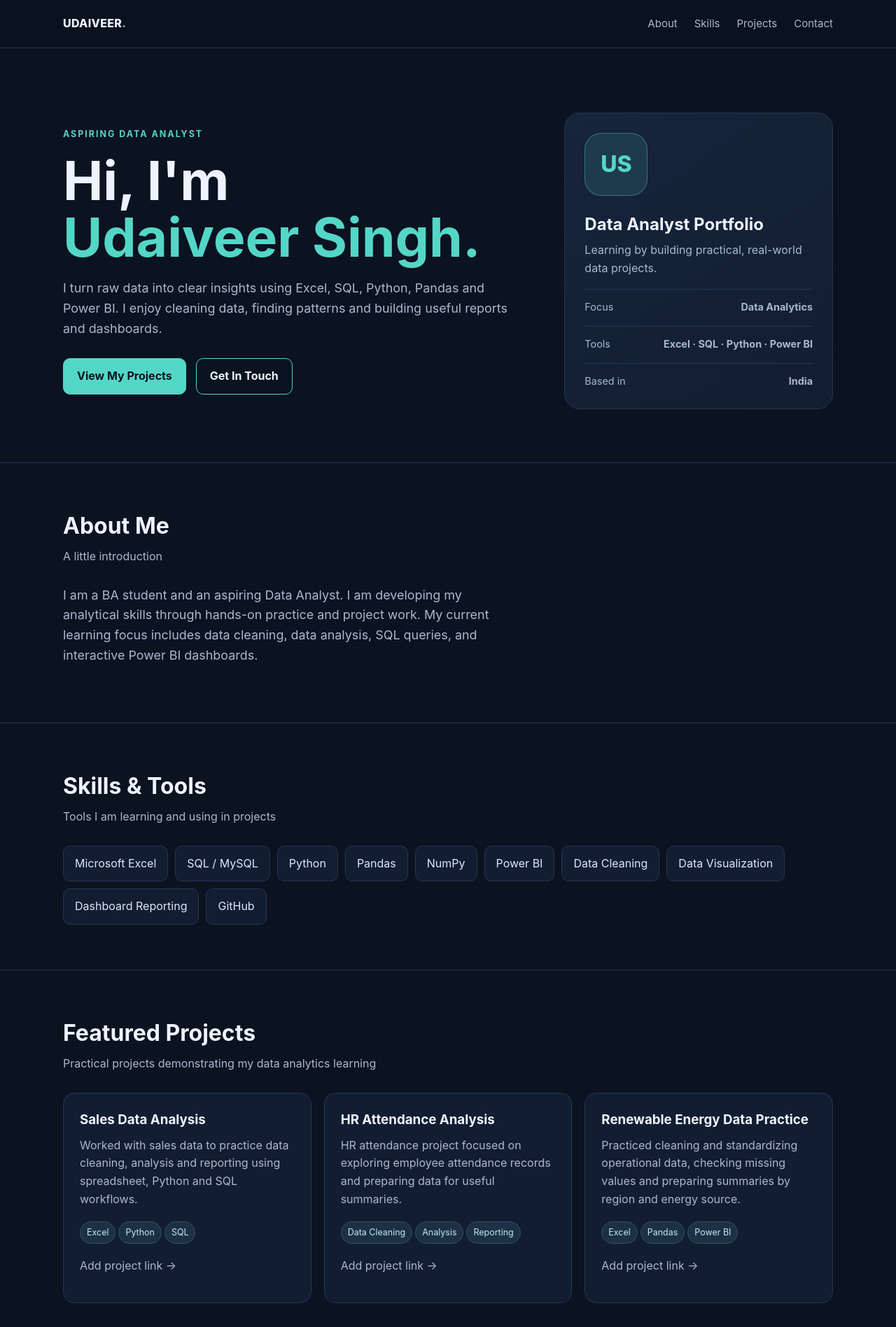
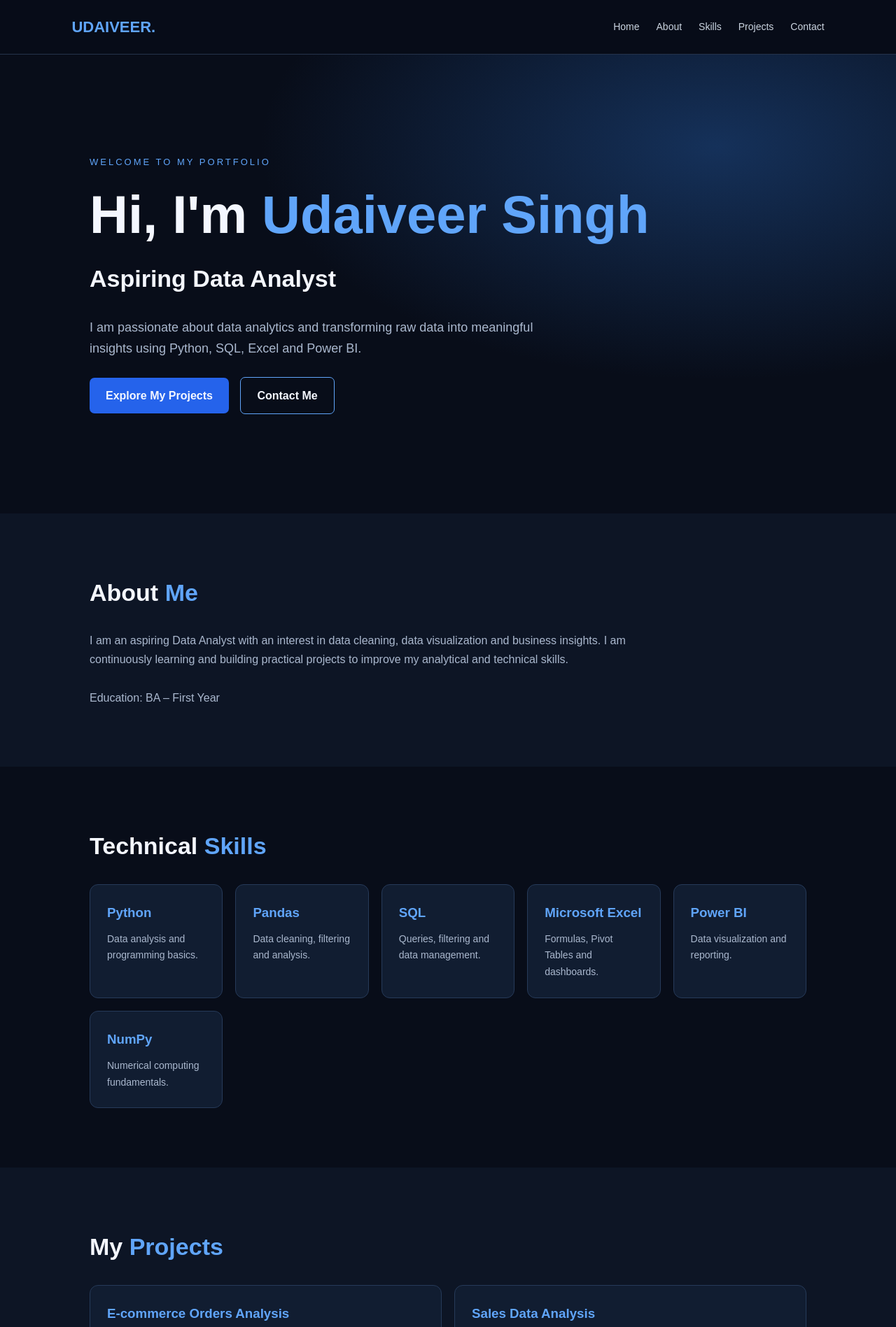
Before and after one commit to udaiveersingh08/udaiveer_portfolio, a plain HTML site: page index.html in a window 1280 px wide. Shown: the top 1897 px of the page at 70% size. Drawn offline with Linux system fonts and the light colour scheme.

Commit message:
Update index.html

```diff
--- a/index.html
+++ b/index.html
@@ -1,100 +1,166 @@
+
 <!DOCTYPE html>
 <html lang="en">
 <head>
   <meta charset="UTF-8">
   <meta name="viewport" content="width=device-width, initial-scale=1.0">
-  <meta name="description" content="Portfolio of an aspiring Data Analyst skilled in Excel, SQL, Python, Pandas and Power BI.">
   <title>Udaiveer Singh | Data Analyst Portfolio</title>
   <style>
-    :root{--bg:#0b1220;--panel:#121d31;--panel2:#17243b;--text:#edf3ff;--muted:#aab8ce;--accent:#54d6c7;--line:#263650}
-    *{box-sizing:border-box} html{scroll-behavior:smooth}
-    body{margin:0;font-family:Inter,Segoe UI,Arial,sans-serif;background:var(--bg);color:var(--text);line-height:1.6}
-    a{color:inherit;text-decoration:none}.wrap{width:min(1100px,92%);margin:auto}
-    header{position:sticky;top:0;background:rgba(11,18,32,.92);backdrop-filter:blur(12px);border-bottom:1px solid var(--line);z-index:5}
-    nav{min-height:68px;display:flex;align-items:center;justify-content:space-between;gap:20px}
-    .brand{font-weight:800;letter-spacing:.3px}.brand span{color:var(--accent)}
-    .links{display:flex;gap:24px;color:var(--muted);font-size:.94rem}.links a:hover{color:var(--accent)}
-    .hero{padding:92px 0 76px;display:grid;grid-template-columns:1.4fr .8fr;gap:45px;align-items:center}
-    .eyebrow{color:var(--accent);font-weight:700;letter-spacing:2px;text-transform:uppercase;font-size:.78rem}
-    h1{font-size:clamp(2.6rem,6vw,4.8rem);line-height:1.06;margin:16px 0}
-    h1 span{color:var(--accent)}.lead{color:var(--muted);font-size:1.12rem;max-width:650px}
-    .actions{display:flex;gap:14px;flex-wrap:wrap;margin-top:28px}
-    .btn{padding:12px 19px;border-radius:10px;font-weight:700;border:1px solid var(--accent);display:inline-block}
-    .primary{background:var(--accent);color:#07131d}.secondary{color:var(--text)}
-    .profile-card{background:linear-gradient(145deg,var(--panel2),var(--panel));border:1px solid var(--line);padding:28px;border-radius:22px}
-    .monogram{width:90px;height:90px;border-radius:24px;background:rgba(84,214,199,.13);border:1px solid rgba(84,214,199,.4);display:grid;place-items:center;color:var(--accent);font-size:2rem;font-weight:800;margin-bottom:22px}
-    .profile-card h2{margin:0 0 5px}.profile-card p{color:var(--muted);margin:0}
-    .mini{display:flex;justify-content:space-between;border-top:1px solid var(--line);padding-top:13px;margin-top:16px;color:var(--muted);font-size:.9rem}
-    section{padding:64px 0;border-top:1px solid var(--line)}.section-head{margin-bottom:28px}
-    .section-head h2{font-size:2rem;margin:0 0 6px}.section-head p{color:var(--muted);margin:0}
-    .grid{display:grid;grid-template-columns:repeat(3,1fr);gap:18px}
-    .card{background:var(--panel);border:1px solid var(--line);padding:23px;border-radius:16px}
-    .card h3{margin:0 0 9px}.card p{color:var(--muted);margin:0 0 16px}
-    .tag{display:inline-block;background:#1d3046;color:#bfeee8;border:1px solid #2d5260;padding:5px 9px;border-radius:999px;font-size:.78rem;margin:3px 4px 3px 0}
-    .skill-list{display:flex;flex-wrap:wrap;gap:10px}.skill{background:var(--panel);border:1px solid var(--line);padding:12px 16px;border-radius:10px;color:#dce8f8}
-    .edu{border-left:2px solid var(--accent);padding:3px 0 3px 20px}.edu p{color:var(--muted);margin:5px 0}
-    .contact{background:linear-gradient(120deg,#14243a,#102b35);border:1px solid #28505a;border-radius:20px;padding:30px}
-    footer{padding:25px 0;color:var(--muted);font-size:.88rem;text-align:center}
-    @media(max-width:760px){.hero{grid-template-columns:1fr;padding:65px 0}.grid{grid-template-columns:1fr}.links{gap:12px;font-size:.82rem}.links a:nth-child(2){display:none}nav{flex-wrap:wrap;padding:12px 0}}
+    * { margin: 0; padding: 0; box-sizing: border-box; }
+    html { scroll-behavior: smooth; }
+    body {
+      background: #080d19;
+      color: #f4f7ff;
+      font-family: Arial, sans-serif;
+      line-height: 1.7;
+    }
+    a { color: inherit; text-decoration: none; }
+    header {
+      display: flex;
+      justify-content: space-between;
+      align-items: center;
+      padding: 20px 8%;
+      position: sticky;
+      top: 0;
+      background: #080d19ee;
+      backdrop-filter: blur(12px);
+      border-bottom: 1px solid #25334b;
+      z-index: 10;
+    }
+    .logo { color: #60a5fa; font-size: 22px; font-weight: bold; }
+    nav { display: flex; gap: 24px; }
+    nav a { color: #cbd5e1; font-size: 14px; }
+    nav a:hover { color: #60a5fa; }
+    section { padding: 85px 10%; }
+    .hero {
+      min-height: 82vh;
+      display: flex;
+      flex-direction: column;
+      justify-content: center;
+      background: radial-gradient(ellipse at 80% 20%, #15315a 0%, transparent 45%);
+    }
+    .tag { color: #60a5fa; letter-spacing: 3px; font-size: 13px; }
+    h1 { font-size: clamp(42px, 7vw, 76px); line-height: 1.15; margin: 20px 0; }
+    h1 span, h2 span { color: #60a5fa; }
+    .hero p { color: #aab8ce; max-width: 650px; font-size: 18px; }
+    .btn {
+      display: inline-block;
+      margin: 25px 12px 0 0;
+      padding: 12px 23px;
+      background: #2563eb;
+      border-radius: 7px;
+      font-weight: bold;
+    }
+    .btn.outline { background: transparent; border: 1px solid #60a5fa; }
+    h2 { font-size: 34px; margin-bottom: 25px; }
+    .about, .contact { background: #0d1525; }
+    .muted { color: #aab8ce; max-width: 800px; }
+    .skills, .projects {
+      display: grid;
+      grid-template-columns: repeat(auto-fit, minmax(190px, 1fr));
+      gap: 18px;
+    }
+    .card {
+      background: #111d31;
+      border: 1px solid #263a59;
+      border-radius: 12px;
+      padding: 24px;
+      transition: transform .25s, border-color .25s;
+    }
+    .card:hover { transform: translateY(-6px); border-color: #60a5fa; }
+    .card h3 { color: #60a5fa; margin-bottom: 10px; }
+    .card p { color: #aab8ce; font-size: 14px; }
+    .project-link { display: inline-block; margin-top: 15px; color: #60a5fa; }
+    footer {
+      text-align: center;
+      padding: 25px;
+      color: #8392aa;
+      border-top: 1px solid #25334b;
+    }
+    @media(max-width: 650px) {
+      header { flex-direction: column; gap: 12px; }
+      nav { gap: 13px; flex-wrap: wrap; justify-content: center; }
+      section { padding: 65px 7%; }
+    }
   </style>
 </head>
 <body>
-<header><nav class="wrap">
-  <a class="brand" href="#home">UDAIVEER<span>.</span></a>
-  <div class="links"><a href="#about">About</a><a href="#skills">Skills</a><a href="#projects">Projects</a><a href="#contact">Contact</a></div>
-</nav></header>
-<main>
-  <div class="wrap hero" id="home">
-    <div>
-      <div class="eyebrow">Aspiring Data Analyst</div>
-      <h1>Hi, I'm<br><span>Udaiveer Singh.</span></h1>
-      <p class="lead">I turn raw data into clear insights using Excel, SQL, Python, Pandas and Power BI. I enjoy cleaning data, finding patterns and building useful reports and dashboards.</p>
-      <div class="actions"><a class="btn primary" href="#projects">View My Projects</a><a class="btn secondary" href="#contact">Get In Touch</a></div>
+
+<header>
+  <div class="logo">UDAIVEER.</div>
+  <nav>
+    <a href="#home">Home</a>
+    <a href="#about">About</a>
+    <a href="#skills">Skills</a>
+    <a href="#projects">Projects</a>
+    <a href="#contact">Contact</a>
+  </nav>
+</header>
+
+<section class="hero" id="home">
+  <div class="tag">WELCOME TO MY PORTFOLIO</div>
+  <h1>Hi, I'm <span>Udaiveer Singh</span></h1>
+  <h2>Aspiring Data Analyst</h2>
+  <p>
+    I am passionate about data analytics and transforming raw data
+    into meaningful insights using Python, SQL, Excel and Power BI.
+  </p>
+  <div>
+    <a class="btn" href="#projects">Explore My Projects</a>
+    <a class="btn outline" href="#contact">Contact Me</a>
+  </div>
+</section>
+
+<section class="about" id="about">
+  <h2>About <span>Me</span></h2>
+  <p class="muted">
+    I am an aspiring Data Analyst with an interest in data cleaning,
+    data visualization and business insights. I am continuously
+    learning and building practical projects to improve my analytical
+    and technical skills.
+    <br><br>
+    Education: BA – First Year
+  </p>
+</section>
+
+<section id="skills">
+  <h2>Technical <span>Skills</span></h2>
+  <div class="skills">
+    <div class="card"><h3>Python</h3><p>Data analysis and programming basics.</p></div>
+    <div class="card"><h3>Pandas</h3><p>Data cleaning, filtering and analysis.</p></div>
+    <div class="card"><h3>SQL</h3><p>Queries, filtering and data management.</p></div>
+    <div class="card"><h3>Microsoft Excel</h3><p>Formulas, Pivot Tables and dashboards.</p></div>
+    <div class="card"><h3>Power BI</h3><p>Data visualization and reporting.</p></div>
+    <div class="card"><h3>NumPy</h3><p>Numerical computing fundamentals.</p></div>
+  </div>
+</section>
+
+<section class="about" id="projects">
+  <h2>My <span>Projects</span></h2>
+  <div class="projects">
+    <div class="card">
+      <h3>E-commerce Orders Analysis</h3>
+      <p>Data analysis project using Python and Pandas.</p>
+      <a class="project-link" href="https://github.com/udaiveersinghchawda08-ai/ecommerce-orders-analysis">View Project →</a>
     </div>
-    <aside class="profile-card">
-      <div class="monogram">US</div>
-      <h2>Data Analyst Portfolio</h2>
-      <p>Learning by building practical, real-world data projects.</p>
-      <div class="mini"><span>Focus</span><strong>Data Analytics</strong></div>
-      <div class="mini"><span>Tools</span><strong>Excel · SQL · Python · Power BI</strong></div>
-      <div class="mini"><span>Based in</span><strong>India</strong></div>
-    </aside>
+    <div class="card">
+      <h3>Sales Data Analysis</h3>
+      <p>Sales data analysis using Excel and SQL.</p>
+      <a class="project-link" href="https://github.com/udaiveersinghchawda08-ai">View GitHub →</a>
+    </div>
   </div>
+</section>
 
-  <section id="about"><div class="wrap">
-    <div class="section-head"><h2>About Me</h2><p>A little introduction</p></div>
-    <p class="lead">I am a BA student and an aspiring Data Analyst. I am developing my analytical skills through hands-on practice and project work. My current learning focus includes data cleaning, data analysis, SQL queries, and interactive Power BI dashboards.</p>
-  </div></section>
+<section id="contact">
+  <h2>Let's <span>Connect</span></h2>
+  <p class="muted">Feel free to connect with me for professional opportunities and collaboration.</p>
+  <a class="btn" href="https://github.com/udaiveersinghchawda08-ai">GitHub</a>
+  <a class="btn outline" href="https://www.linkedin.com/">LinkedIn</a>
+</section>
 
-  <section id="skills"><div class="wrap">
-    <div class="section-head"><h2>Skills & Tools</h2><p>Tools I am learning and using in projects</p></div>
-    <div class="skill-list">
-      <span class="skill">Microsoft Excel</span><span class="skill">SQL / MySQL</span><span class="skill">Python</span><span class="skill">Pandas</span><span class="skill">NumPy</span><span class="skill">Power BI</span><span class="skill">Data Cleaning</span><span class="skill">Data Visualization</span><span class="skill">Dashboard Reporting</span><span class="skill">GitHub</span>
-    </div>
-  </div></section>
+<footer>
+  © 2026 Udaiveer Singh | Data Analyst Portfolio
+</footer>
 
-  <section id="projects"><div class="wrap">
-    <div class="section-head"><h2>Featured Projects</h2><p>Practical projects demonstrating my data analytics learning</p></div>
-    <div class="grid">
-      <article class="card"><h3>Sales Data Analysis</h3><p>Worked with sales data to practice data cleaning, analysis and reporting using spreadsheet, Python and SQL workflows.</p><span class="tag">Excel</span><span class="tag">Python</span><span class="tag">SQL</span><p style="margin-top:16px"><a href="https://github.com/" target="_blank" rel="noopener">Add project link →</a></p></article>
-      <article class="card"><h3>HR Attendance Analysis</h3><p>HR attendance project focused on exploring employee attendance records and preparing data for useful summaries.</p><span class="tag">Data Cleaning</span><span class="tag">Analysis</span><span class="tag">Reporting</span><p style="margin-top:16px"><a href="https://github.com/" target="_blank" rel="noopener">Add project link →</a></p></article>
-      <article class="card"><h3>Renewable Energy Data Practice</h3><p>Practiced cleaning and standardizing operational data, checking missing values and preparing summaries by region and energy source.</p><span class="tag">Excel</span><span class="tag">Pandas</span><span class="tag">Power BI</span><p style="margin-top:16px"><a href="https://github.com/" target="_blank" rel="noopener">Add project link →</a></p></article>
-    </div>
-  </div></section>
-
-  <section id="education"><div class="wrap">
-    <div class="section-head"><h2>Education & Learning</h2><p>My learning journey</p></div>
-    <div class="edu"><h3>Bachelor of Arts (BA) — First Year</h3><p>Maharaja Ganga Singh University, Bikaner</p></div>
-    <div class="edu" style="margin-top:22px"><h3>Data Analytics Training</h3><p>SRS Institute Vision Seeker · Excel, Python and Power BI</p></div>
-  </div></section>
-
-  <section id="contact"><div class="wrap">
-    <div class="contact"><div class="section-head"><h2>Let's Connect</h2><p>Interested in data analytics projects, learning opportunities and collaboration.</p></div>
-      <p style="color:var(--muted)">Add your public GitHub profile and a professional email address here before publishing.</p>
-      <div class="actions"><a class="btn primary" href="https://github.com/" target="_blank" rel="noopener">GitHub Profile</a><a class="btn secondary" href="#home">Back to Top</a></div>
-    </div>
-  </div></section>
-</main>
-<footer>© 2026 Udaiveer Singh · Data Analyst Portfolio</footer>
 </body>
 </html>
```
